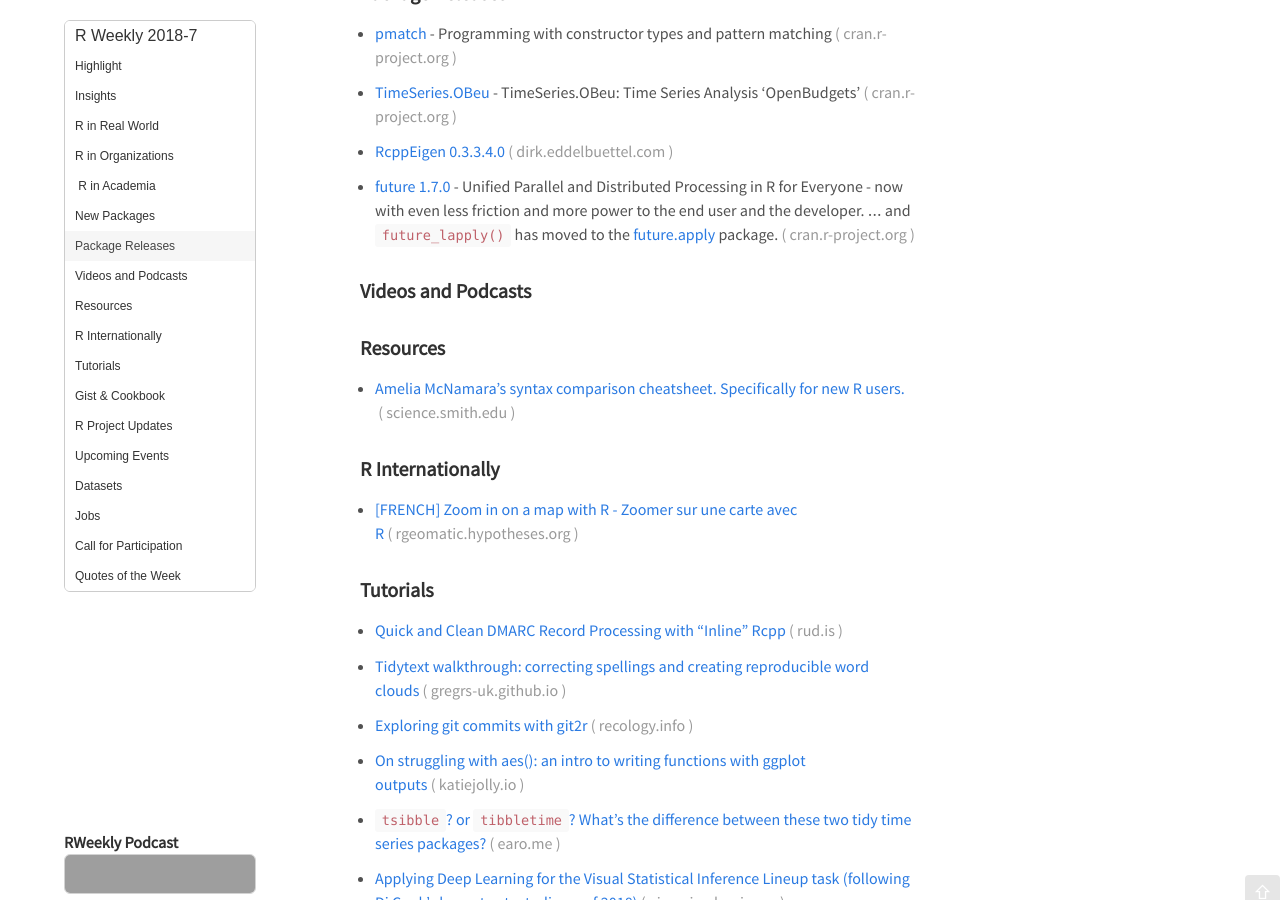
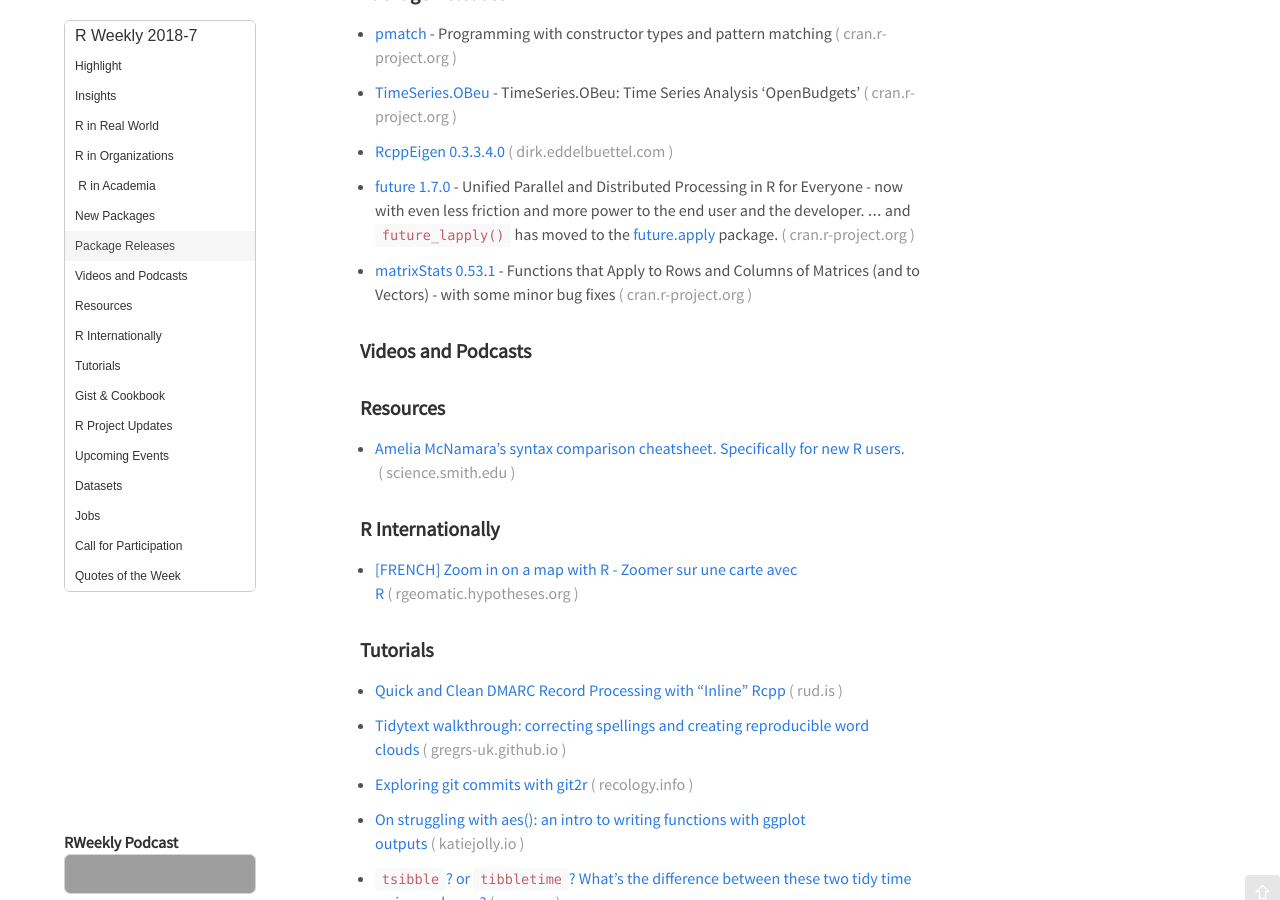
Before and after one commit to rweekly/rweekly.org, a Jekyll site: the page built from draft.md, in a window 1280 px wide and 900 px high, scrolled down 1972 px. Built offline with Jekyll 4.4.1, drawn with Linux system fonts in a browser that asks for light colours; emoji names are drawn with the system emoji font; comment, search, counter and statistics services are not loaded; grey boxes are pictures that could not be loaded.

Commit message:
matrixStats 0.53.1 on CRAN

```diff
--- a/draft.md
+++ b/draft.md
@@ -85,6 +85,8 @@ Release Date: 2018-02-12
 + [RcppEigen 0.3.3.4.0](http://dirk.eddelbuettel.com/blog/2018/02/07#rcppeigen_0.3.3.4.0)
 
 + [future 1.7.0](https://cran.r-project.org/package=future) - Unified Parallel and Distributed Processing in R for Everyone - now with even less friction and more power to the end user and the developer.  ... and `future_lapply()` has moved to the [future.apply](https://cran.r-project.org/package=future.apply) package.
+
++ [matrixStats 0.53.1](https://cran.r-project.org/package=matrixStats) - Functions that Apply to Rows and Columns of Matrices (and to Vectors) - with some minor bug fixes
 
 
 ###  Videos and Podcasts
```
